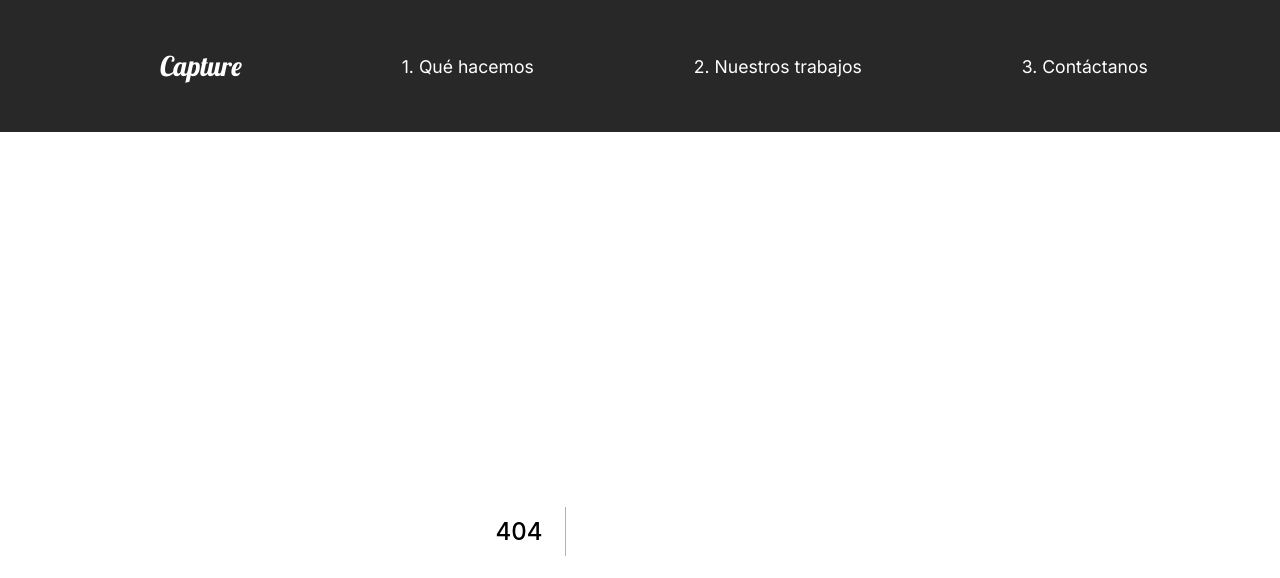
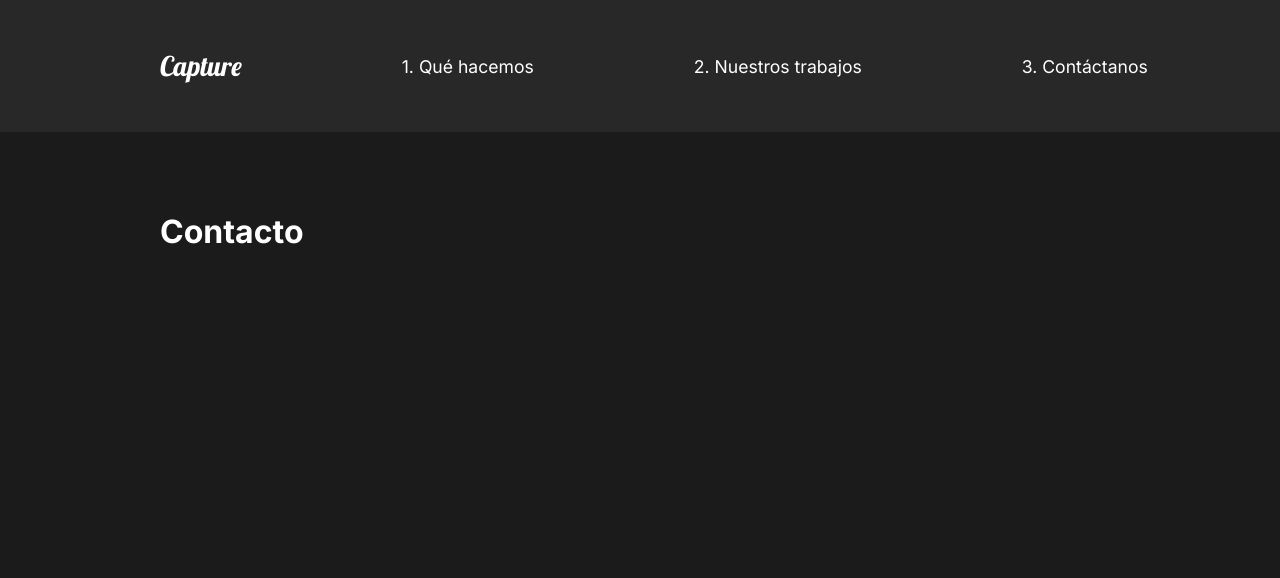
Before and after one commit to xV0lk/first_app, a Next.js app: page /contacto in a window 1280 px wide. Before the commit this address had no page. Shown: the top 578 px of the page. Built offline with nearby package versions, Linux system fonts and the light colour scheme.

Commit message:
5. Routing

```diff
--- a/components/AboutSection.js
+++ b/components/AboutSection.js
@@ -1,5 +1,6 @@
 import React from 'react';
 import Image from 'next/image';
+import Link from 'next/link';
 
 import styled from 'styled-components';
 import { SLayout, SDescription, SHide, SIwrapper } from '../styles/styles';
@@ -25,7 +26,9 @@ const AboutSection = () => {
           Cuéntanos sobre tu marca, somos profesionales capacitados para llevar
           tu proyecto a otro nivel.
         </p>
-        <button>Contacto</button>
+        <Link href="/contacto" passHref>
+          <button>Contacto</button>
+        </Link>
       </SDescription>
       <SIwrapper>
         <div>
--- a/components/FaqSection.js
+++ b/components/FaqSection.js
@@ -53,7 +53,7 @@ const FaqSection = () => {
           <p>
             Si quieres conocer más,{' '}
             <span>
-              <Link href="/ContactUs">
+              <Link href="/contacto">
                 <a>contáctanos</a>
               </Link>
             </span>{' '}
@@ -73,7 +73,7 @@ const FaqSection = () => {
             Generaremos un paquete de soluciones único para ti siempre teniendo
             en cuenta tu presupuesto.
             <span>
-              <Link href="/ContactUs">
+              <Link href="/contacto">
                 <a>Contáctanos</a>
               </Link>
             </span>{' '}
--- a/components/GlobalStyle.js
+++ b/components/GlobalStyle.js
@@ -1,7 +1,9 @@
 import { createGlobalStyle } from 'styled-components';
 
 const GlobalStyle = createGlobalStyle`
-  *{
+  *,
+  *::before,
+  *::after{
     margin: 0;
     padding: 0;
     box-sizing: border-box;
@@ -21,8 +23,13 @@ const GlobalStyle = createGlobalStyle`
     color: white;
     transition: all 0.5s ease;
     &:hover{
-      border-color:#23d997;
+      background-color:#23d997;
       color: white;
+    }
+    a{
+      text-decoration: none;
+      color: white;
+    }
     }
   }
   h2{
--- a/components/Navbar.js
+++ b/components/Navbar.js
@@ -5,23 +5,23 @@ const Navbar = () => {
   return (
     <SNavbar>
       <h1>
-        <Link href="/">
+        <Link href="/" scroll={false}>
           <a id="logo">Capture</a>
         </Link>
       </h1>
       <ul>
         <li>
-          <Link href="/">
+          <Link href="/" scroll={false}>
             <a>1. Qué hacemos</a>
           </Link>
         </li>
         <li>
-          <Link href="/OurWork">
+          <Link href="/work">
             <a>2. Nuestros trabajos</a>
           </Link>
         </li>
         <li>
-          <Link href="/ContactUs">
+          <Link href="/contacto">
             <a>3. Contáctanos</a>
           </Link>
         </li>
--- a/pages/ContactUs.js
+++ b/pages/contacto.js
@@ -1,9 +1,9 @@
 import styled from 'styled-components';
 
-const ContactUs = () => {
+const contacto = () => {
   return (
     <SContact>
-      <h1>Contact Us</h1>
+      <h1>Contacto</h1>
     </SContact>
   );
 };
@@ -13,4 +13,4 @@ const SContact = styled.div`
   color: white;
 `;
 
-export default ContactUs;
+export default contacto;
```
Also changed, not shown: pages/work.js (renamed from pages/OurWork.js).
